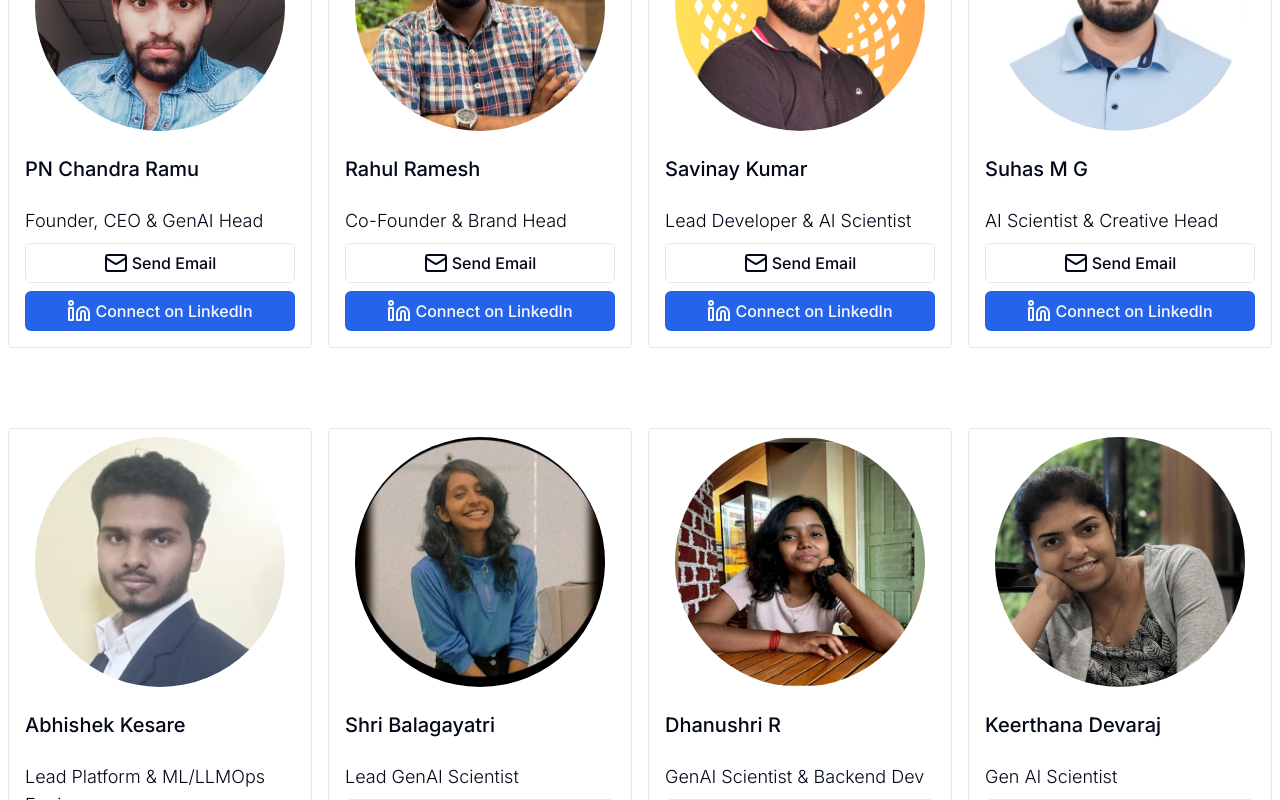
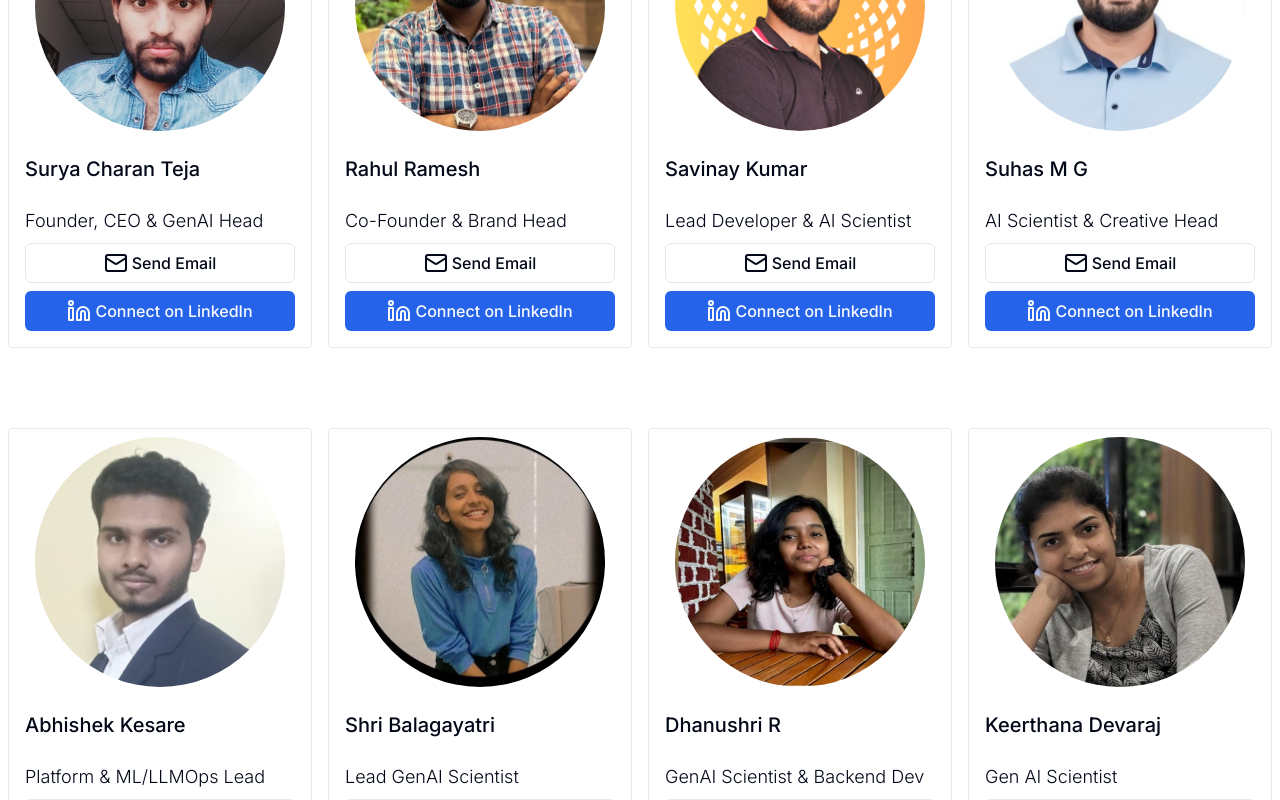
Before and after one commit to Avarta-Life/avarta_app, a Next.js app: page /web/team in a window 1280 px wide. Shown: the part 960-1760 px from the top of the page. Built offline with nearby package versions, Linux system fonts and the light colour scheme.

Commit message:
commiting Abhishek designation

```diff
--- a/src/app/web/team/page.tsx
+++ b/src/app/web/team/page.tsx
@@ -98,9 +98,9 @@ export default function Team(props: ITeamProps) {
 
 const team = [
   {
-    title: "PN Chandra Ramu",
+    title: "Surya Charan Teja",
     desig: "Founder, CEO & GenAI Head",
-    email: "savinaykumar@outlook.com",
+    email: "suryacharandiv143@gmail.com",
     linkedin: "http://www.linkedin.com/in/chandraai/",
     image: "/assets/team/chandra.png",
   },
@@ -127,7 +127,7 @@ const team = [
   },
   {
     title: "Abhishek Kesare",
-    desig: "Lead Platform & ML/LLMOps Engineer",
+    desig: "Platform & ML/LLMOps Lead",
     email: "abhikesare9@gmail.com",
     linkedin: "http://Linkedin.com/in/abhishek-kesare",
     image: "/assets/team/abhishek.png",
```
